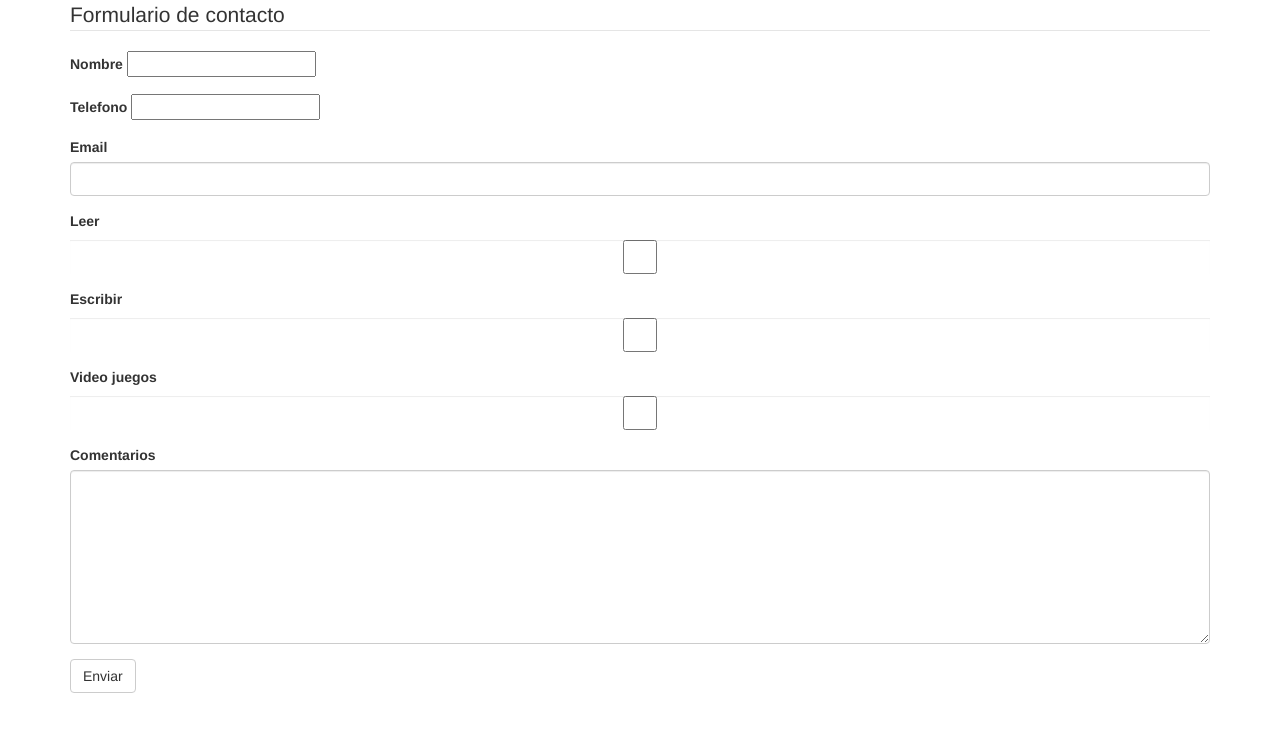
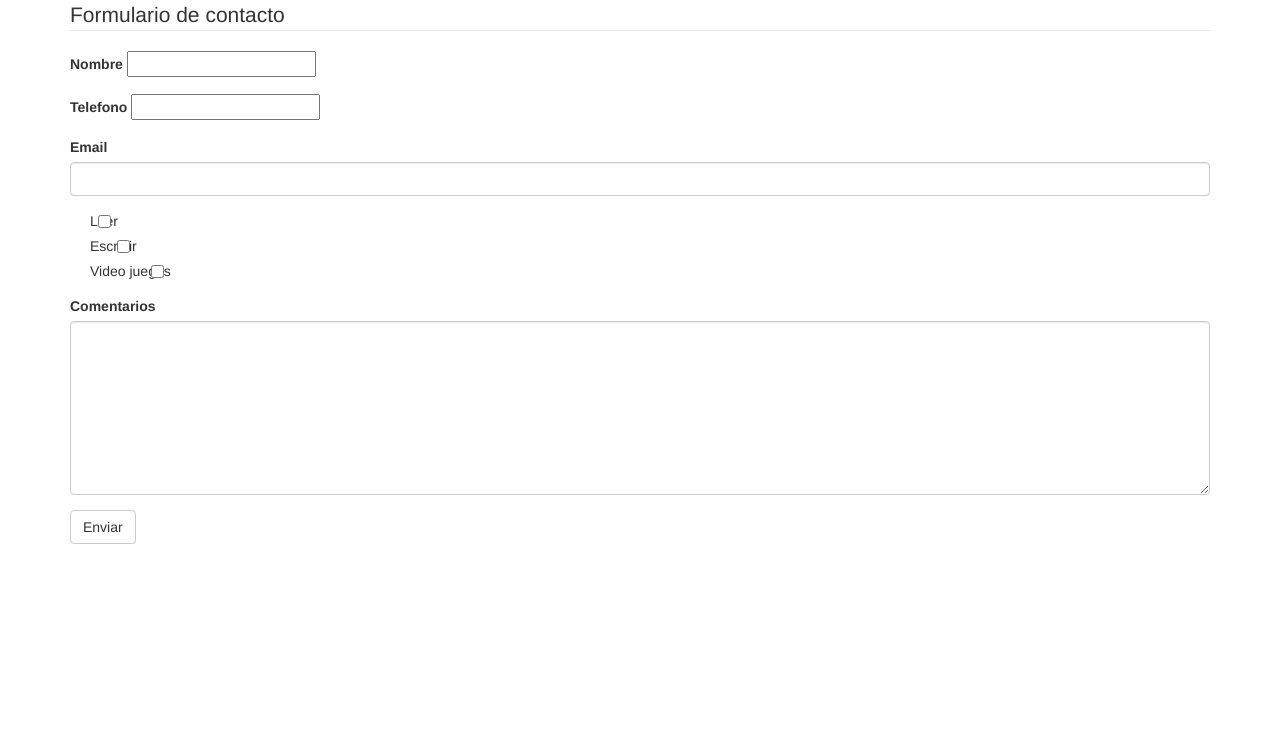
Before and after one commit to lpizarro2391/bosstrap-formularios, a plain HTML site: page index.html in a window 1280 px wide. Drawn offline with Linux system fonts and the light colour scheme.

Commit message:
classe check box agrupamos las clases de chequeo en un contenedor check box. posicionar clajas de chequeo, una debajo de la otra

```diff
--- a/index.html
+++ b/index.html
@@ -22,18 +22,19 @@
           <label for="email">Email</label>
           <input type="email" name="email" id="email" class="form-control">
         </div>
-
         <div class="form-group">
-          <label for="hobbie1">Leer</label>
-          <input type="checkbox" name="hobbie1" id="hobbie1" class="form-control">
+          <div class="checkbox">
+            <label for="hobbie1">Leer</label>
+            <input type="checkbox" name="hobbie1" id="hobbie1" ></input>
         </div>
-        <div class="form-group">
-          <label for="hobbie2">Escribir</label>
-          <input type="checkbox" name="hobbie2" id="hobbie2" class="form-control">
+            <div class="checkbox">
+              <label for="hobbie2">Escribir</label>
+              <input type="checkbox" name="hobbie2" id="hobbie2" ></input>
         </div>
-        <div class="form-group">
-          <label for="hobbie3">Video juegos</label>
-          <input type="checkbox" name="hobbie3" id="hobbie3" class="form-control">
+          <div class="checkbox">
+            <label for="hobbie3">Video juegos</label>
+            <input type="checkbox" name="hobbie3" id="hobbie3"></input>
+        </div>
         </div>
         <div class="form-group">
           <label for="comentario">Comentarios</label>
```
